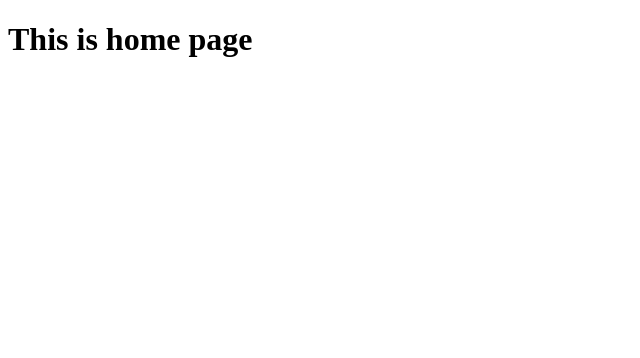
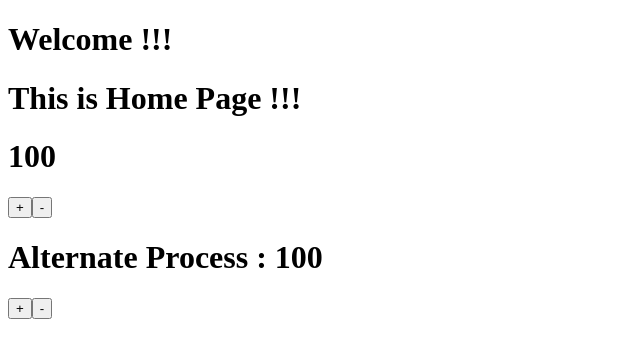
Before and after one commit to Soniya-Thapa/React-JS, a React (Vite) app: page / in a window 1280 px wide. Shown: the top 358 px of the page, without its empty margins (0-640 px from the left). Built offline with nearby package versions, Linux system fonts and the light colour scheme.

Commit message:
useState hook commit

```diff
--- /dev/null
+++ b/src/About.jsx
@@ -0,0 +1,6 @@
+function About(){
+  return(
+    <h1>This is About PAge !!!</h1>
+  )
+}
+export default About
--- a/src/App.jsx
+++ b/src/App.jsx
@@ -1,6 +1,9 @@
 //yo tala ko function ko jasto lagla tara function haina, yo "component" ho cause yesley jsx return gariraxa ... function bhaneko yo ho : function App(){ console.log("hello")} cause yesley jsx return gareko xaina
 
 import {BrowserRouter,Routes,Route} from "react-router-dom"
+import Home from "./Home"
+import About from "./About"
+import Contact from "./Contact"
 
 function App() {
   //js ko code component ra return ko bich ma lekhna parxa
@@ -18,10 +21,12 @@ function App() {
     //   <h2>Hello {name}!!! Your address is : {address}</h2>
     //   <h3>Bye World</h3>
     // </>
-
-
     <BrowserRouter>
       <Routes>
+{/* //jasari function lai hello() garera invoke garinxa tyesari nai componentlai <Home /> yesari invoke/call garinxa */}
+        <Route path = "/" element = {<Home />} />
+        <Route path = "/about" element = {<About />} />
+        <Route path = "/contact" element = {<Contact />} />
         <Route path="/" element = {<h1>This is home page</h1>}/>
         <Route path="/about" element = {<h1>This is about page  </h1>}/>
       </Routes>
--- /dev/null
+++ b/src/Contact.jsx
@@ -0,0 +1,11 @@
+function Contact(){
+  return(
+    <div>
+      <h1>This is contact PAge !!!</h1>
+      <h2>Contact : 1234567890</h2>
+      <a href="/about"> Go ToAbout Page</a>
+    </div>
+  )
+}
+
+export default Contact
--- /dev/null
+++ b/src/Home.jsx
@@ -0,0 +1,44 @@
+import { useState } from "react"
+
+function Home() {
+
+  console.log(useState())// yo hameley console ma duitali dekhxam bcoz of newfeature cld strictMode in main.jsx file. so if you dont want to repeat it two times just comment that part and exclude <App /> this part
+
+  //something is a variable
+  let something = useState(100)
+  let myValue = something[0] //something ko 0th index = value
+  let myFunction = something[1] //something ko 1th index = function
+
+  function increaseMyValue() {
+    //return myValue++  => yo garna paidaina ,, hamley hook ko function call garnai parxa
+    myFunction(myValue++)
+  }
+  function decreaseMyValue() {
+    myFunction(myValue--)
+  }
+
+  //Alternate process :
+
+  let [myNumber, setMyNumber] = useState(100) //useState([1,2]) => myNumber ko value array
+  function increaseMyNumber() {
+    //return myValue++  => yo garna paidaina ,, hamley hook ko function call garnai parxa
+    setMyNumber(myNumber++)
+  }
+  function decreaseMyNumber() {
+    setMyNumber(myNumber--)
+  }
+  return (
+    <>
+      <h1>Welcome !!!</h1>
+      <h1>This is Home Page !!!</h1>
+      <h1>{myValue}</h1>
+      <button onClick={increaseMyValue}>+</button>
+      <button onClick={decreaseMyValue}>-</button>
+      <h1>Alternate Process : {myNumber}</h1>
+      <button onClick={increaseMyNumber}>+</button>
+      <button onClick={decreaseMyNumber}>-</button>
+    </>
+  )
+}
+
+export default Home
```
